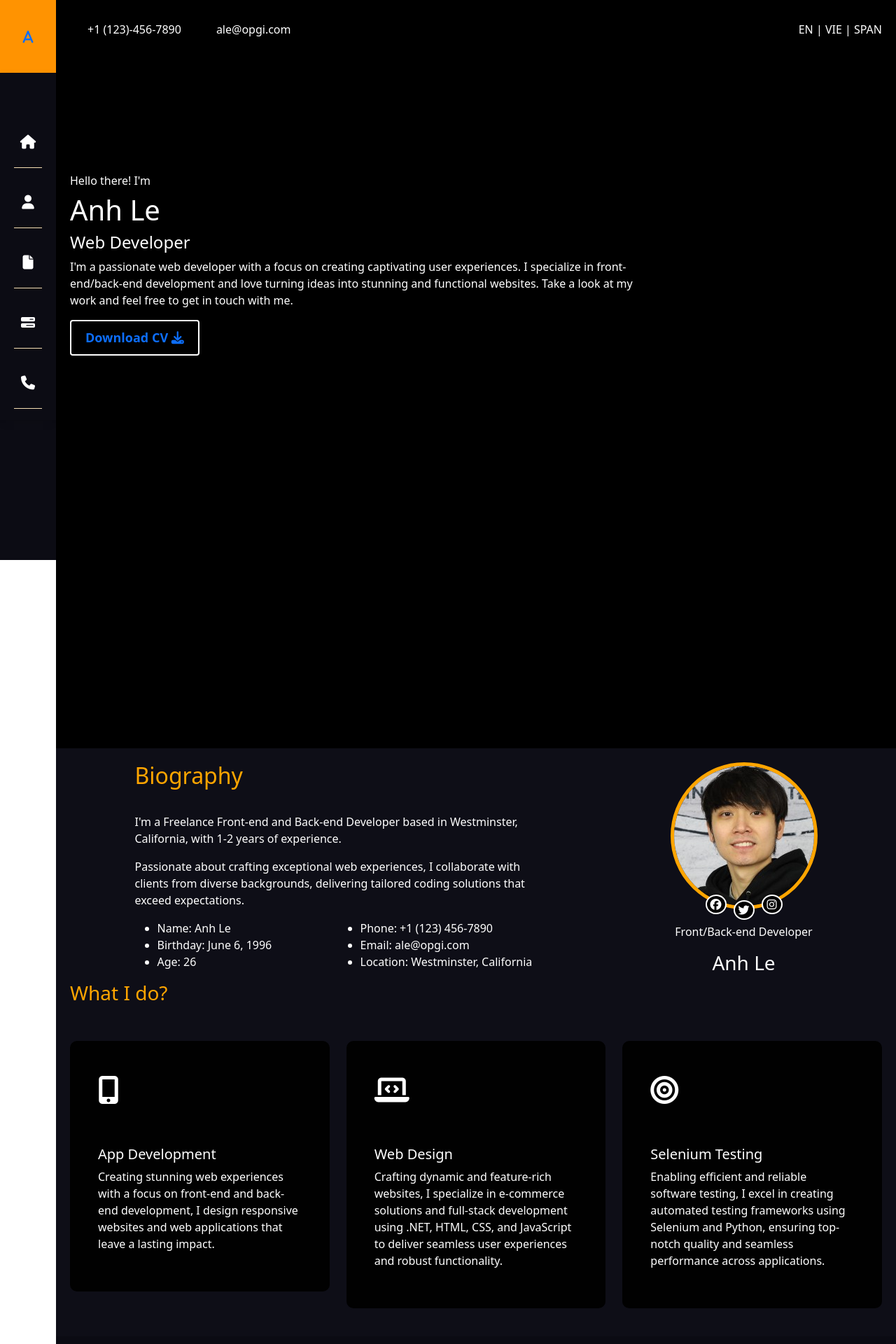
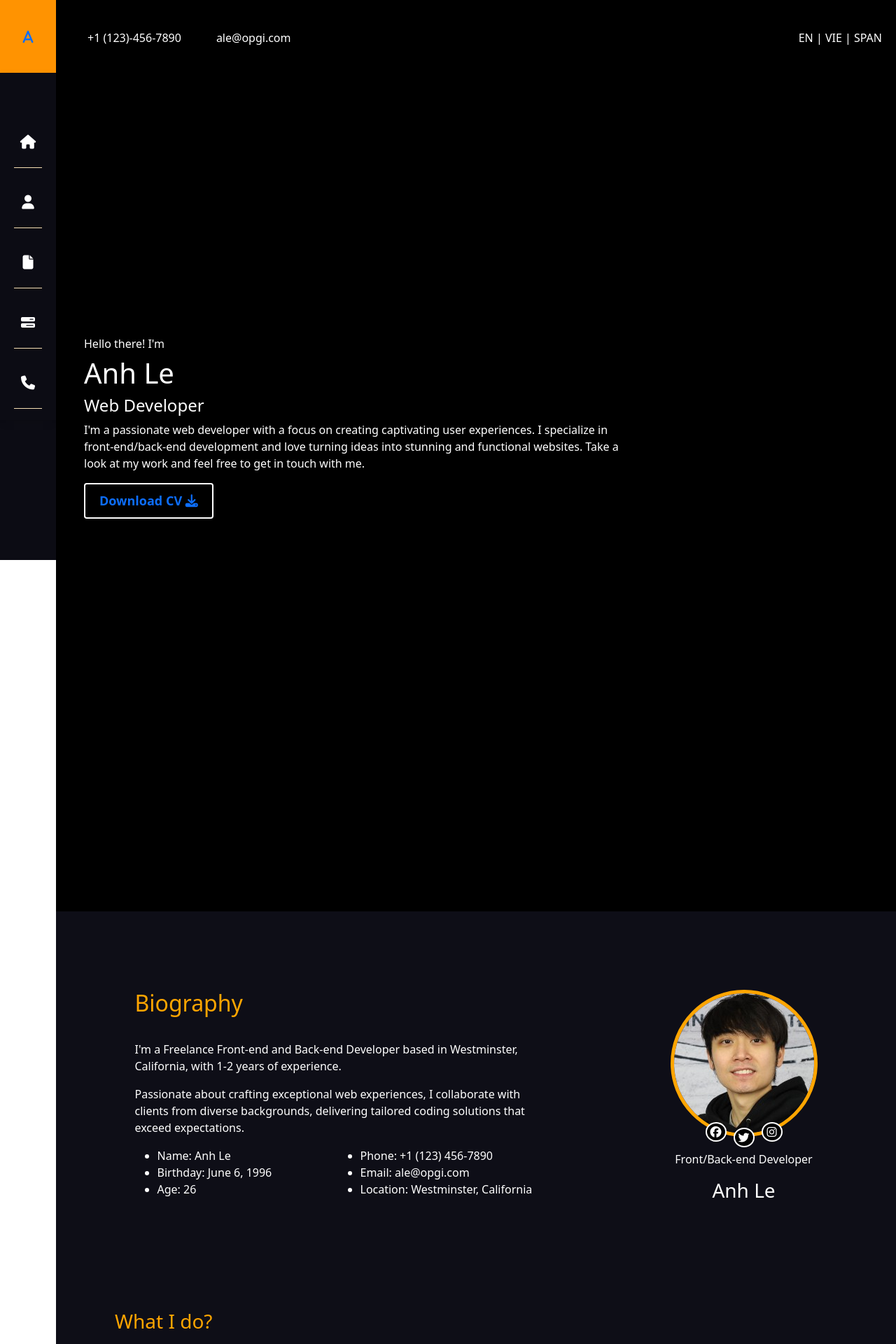
Before and after one commit to rapityyy/reactPortfolio, a React (Create React App) app in the folder reactportfolio/: page / in a window 1280 px wide. Shown: the top 1920 px of the page at 70% size. Built offline with nearby package versions, Linux system fonts and the light colour scheme.

Commit message:
final update for react portfolio

```diff
--- a/reactportfolio/src/pages/Projects.js
+++ b/reactportfolio/src/pages/Projects.js
@@ -63,7 +63,7 @@ function Projects() {
 
   return (
     <div className='page main-content'>
-      <div className='main-content-inner'>
+      <div className='main-content-inner entire-project-section'>
 
         <div className='title'><h3 className='title'>My Portfolio</h3></div>
         <div className='project-container'>
--- a/reactportfolio/src/styles.css
+++ b/reactportfolio/src/styles.css
@@ -76,6 +76,7 @@ body {
   width: 100%;
   padding: 20px;
   box-sizing: border-box;
+  padding-top: 2rem;
 
   min-height: 100vh;
 }
@@ -85,7 +86,9 @@ body {
   color: white;
 }
 .home-container-inner{
-  margin-top: 22%;
+  margin-top: 25rem;
+  padding-left: 20px;
+
 }
 
 .about-section{
@@ -169,6 +172,7 @@ body {
 }
 
 .about-container{
+  padding-top: 5rem;
   justify-content: space-around;
   display:flex;
 }
@@ -224,6 +228,12 @@ body {
 }
 
 
+.about-container-2{
+  padding: 4rem;
+  margin-top: 5rem;
+}
+
+
 
 .about-card-box{
   background-color: #000 !important;
@@ -261,6 +271,7 @@ body {
 /* Resume */
 .experience-container{
   padding-top: 15px;
+  padding: 20px;
 }
 .resume-box-1{
   border-radius: 15px;
@@ -275,6 +286,10 @@ body {
   margin-top: 30px;
 }
 
+.education-container{
+  margin-top: 6rem;
+}
+
 
 /* COMPONENTS CSS */
 /* .justify-content-center{
@@ -285,13 +300,13 @@ body {
 }*/
 
 /* Email */
+.entire-project-section{
+  padding: 3rem;
+}
 .project-container {
   padding-top: 15px;
 }
-.project-tabs {
-  margin-bottom: 10px;
-  padding-left: 0;
-}
+
 .project-tabs li {
   margin-right: 1rem;
 }
@@ -314,6 +329,7 @@ body {
   display: flex;
   margin-left: -16px; /* Negative margin to counteract the padding */
   width: auto;
+  margin-top: 20px;
 }
 .my-masonry-grid-column {
   padding-left: 16px;
@@ -407,6 +423,14 @@ body {
 /* .form-control{
   cursor: none;
 } */
+.contact-info{
+  padding: 4rem;
+}
+.contact-form{
+  padding: 4rem;
+}
+
+
 
 @media (max-width: 991px){
   .contact-info {
```
Also changed, not shown: reactportfolio/src/pages/Contact.js (+7 -3 lines), reactportfolio/src/assets/googleMap.JPG (added).
